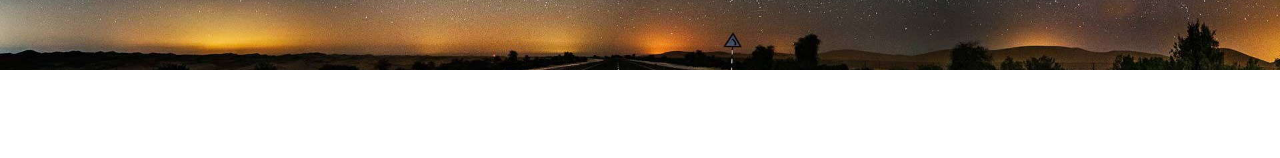
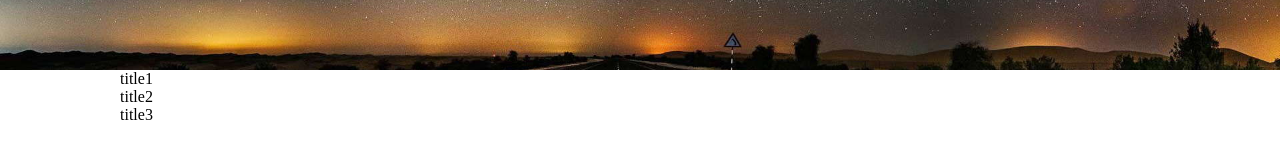
Before and after one commit to Choi-Seunghwan/choish-blog-frontend, a React (Create React App) app: page / in a window 1280 px wide. Shown: the part 296-454 px from the top of the page. Built offline with nearby package versions, Linux system fonts and the light colour scheme.

Commit message:
PostList, PostCard send props from a to b
PostList, PostCard send props from a to b

```diff
--- a/src/components/Layout.js
+++ b/src/components/Layout.js
@@ -4,7 +4,7 @@ import React, { Component } from 'react';
 class Layout extends Component {
 	render() {
 		return (
-			<div class="site-wrapper">
+			<div className="site-wrapper">
 
 				{this.props.children}
 
--- a/src/components/PostCard.js
+++ b/src/components/PostCard.js
@@ -11,13 +11,16 @@ class PostCard extends Component {
     }
 
 	render() {
+        console.log(this.state.item)
+
 		return (
 			<article className="post-card">
                 <a href=" ">
-                    <div class="post-card-image" style={{}} />
+                    <div className="post-card-image" style={{}} />
                 </a>
-                <div class="post-card-content">
-                    <header class="post-card-header"></header>
+                <div className="post-card-content">
+                    <header className="post-card-header"></header>
+                    {this.state.item.title}
                 </div>
 
             </article>
--- a/src/components/PostLIst.js
+++ b/src/components/PostLIst.js
@@ -12,18 +12,21 @@ class PostList extends Component {
 					link: "#1",
 					contents: "contents1",
 					tag: "tag1",
+					image: "",
 				},
 				{
 					title: "title2",
 					link: "#2",
 					contents: "contents2",
 					tag: "tag2",
+					image: "",
 				},
 				{
 					title: "title3",
 					link: "#3",
 					contents: "contents3",
 					tag: "tag3",
+					image: "",
 				},
 
 			]
@@ -36,9 +39,14 @@ class PostList extends Component {
 	}
 
 	draw_post_card(){
-		return(
-			<PostCard item=""/>
-		)
+		let postCards = []
+		this.state.cardList.forEach(function(i, index){
+			postCards.push( <PostCard item={i} key={index}/> )
+		});
+
+
+		console.log(postCards)
+		return postCards
 	}
 
 	render() {
--- a/src/pages/Home.js
+++ b/src/pages/Home.js
@@ -3,7 +3,7 @@ import PropType from 'prop-types';
 import Header from '../components/Header'
 import Layout from '../components/Layout';
 import Main from '../components/Main';
-import PostList from '../components/PostLIst';
+import PostList from '../components/PostList';
 
 class Home extends Component {
     render(){
@@ -11,7 +11,7 @@ class Home extends Component {
             <Layout>
                 <Header />
                 <Main>
-                    <PostList></PostList>
+                    <PostList />
                 </Main>
             </Layout>
         );
```
